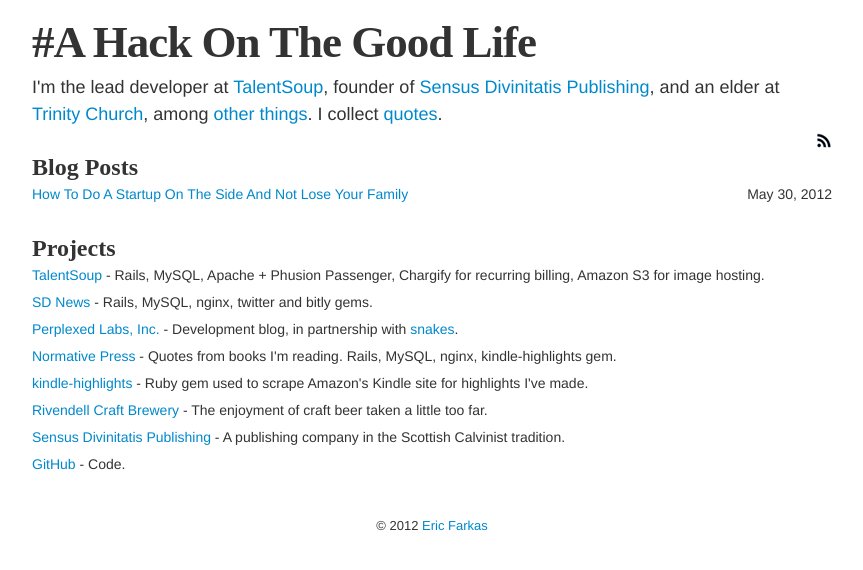
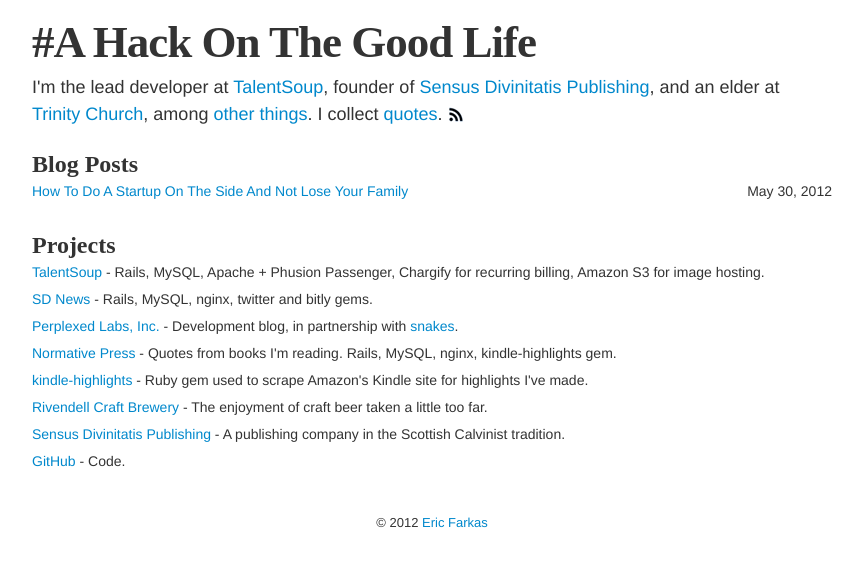
Before and after one commit to speric/speric.github.com, a Jekyll site: the page built from index.html, in a window 1280 px wide. Shown: the top 570 px of the page, without its empty margins (208-1071 px from the left). Built offline with Jekyll 4.4.1, drawn with Linux system fonts in a browser that asks for light colours; some web fonts are replaced; Markdown is read by kramdown in place of the engine named in the settings.

Commit message:
Update _layouts/layout.html

```diff
--- a/_layouts/layout.html
+++ b/_layouts/layout.html
@@ -15,13 +15,8 @@
 			<div style="margin-top:20px;">
 				<header class="jumbotron subhead">
 				  <h1><a href="/">#A Hack On The Good Life</a></h1>
-				  <p class="lead">I'm the lead developer at <a href="https://talentsoup.com">TalentSoup</a>, founder of <a href="http://sensusdivinitatis.com">Sensus Divinitatis Publishing</a>, and an elder at <a href="http://trinitychurchlongisland.com">Trinity Church</a>, among <a href="/about">other things</a>.  I collect <a href="/quotes">quotes</a>.</p>
+				  <p class="lead">I'm the lead developer at <a href="https://talentsoup.com">TalentSoup</a>, founder of <a href="http://sensusdivinitatis.com">Sensus Divinitatis Publishing</a>, and an elder at <a href="http://trinitychurchlongisland.com">Trinity Church</a>, among <a href="/about">other things</a>.  I collect <a href="/quotes">quotes</a>.&nbsp;<a href="http://feeds.feedburner.com/ericfarkas"><img src="/assets/images/rss.png" border="0"/></a></p>
 				</header>
-			</div>
-			<div class="row-fluid" style="margin-top:-15px;">
-        <div class="span12" align="right">
-			    <a href="http://feeds.feedburner.com/ericfarkas"><img src="/assets/images/rss.png" border="0"/></a>
-			  </div>
 			</div>
 
 			<div class="content">
```
